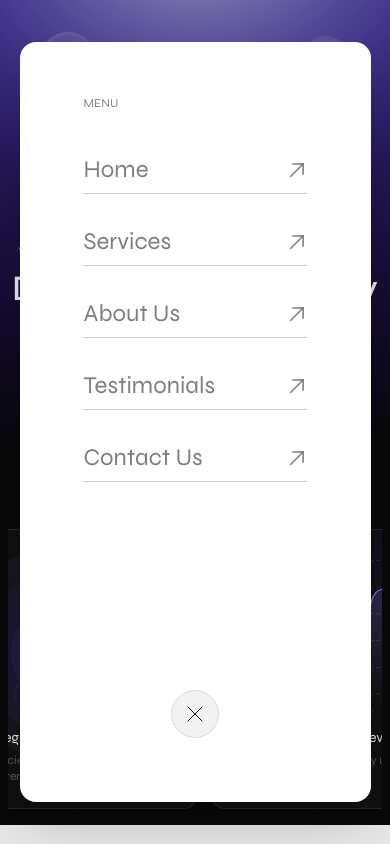
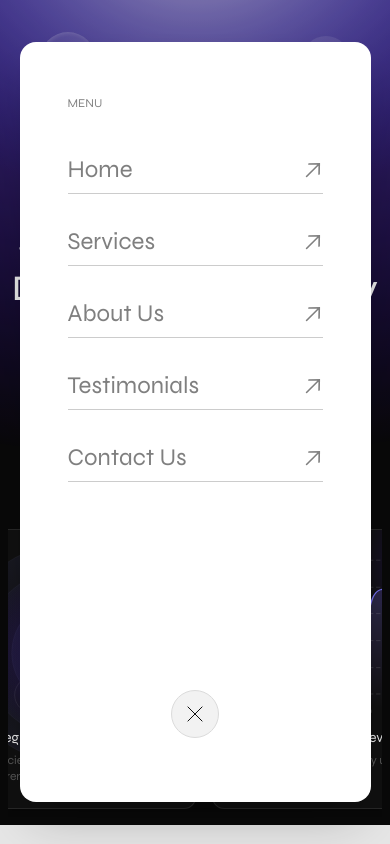
Before and after one commit to afnanahmadtariq/Devstract, a Next.js app: page / in a window 390 px wide. Both pictures are taken after a click on the button 326 px from the left and 60 px from the top of the page. Shown: the top 844 px of the page. Built offline with nearby package versions, Linux system fonts and the light colour scheme.

Commit message:
Update navigation.tsx

```diff
--- a/components/navigation.tsx
+++ b/components/navigation.tsx
@@ -134,7 +134,7 @@ export default function Navigation({ mainpage = false, disableContact = false }:
         <div className="fixed inset-0 z-[9999] bg-black/10 flex items-center justify-center">
           <div
             ref={menuRef}
-            className={"relative w-[90vw] h-[90vh] bg-white dark:bg-[#18182a] rounded-2xl flex flex-col justify-start shadow-2xl px-16 py-12"
+            className={"relative w-[90vw] h-[90vh] bg-white dark:bg-[#18182a] rounded-2xl flex flex-col justify-start shadow-2xl px-12 py-12"
               + (menuClosing ? " animate-slide-out-right" : " animate-slide-in-right")
             }
           >
```
